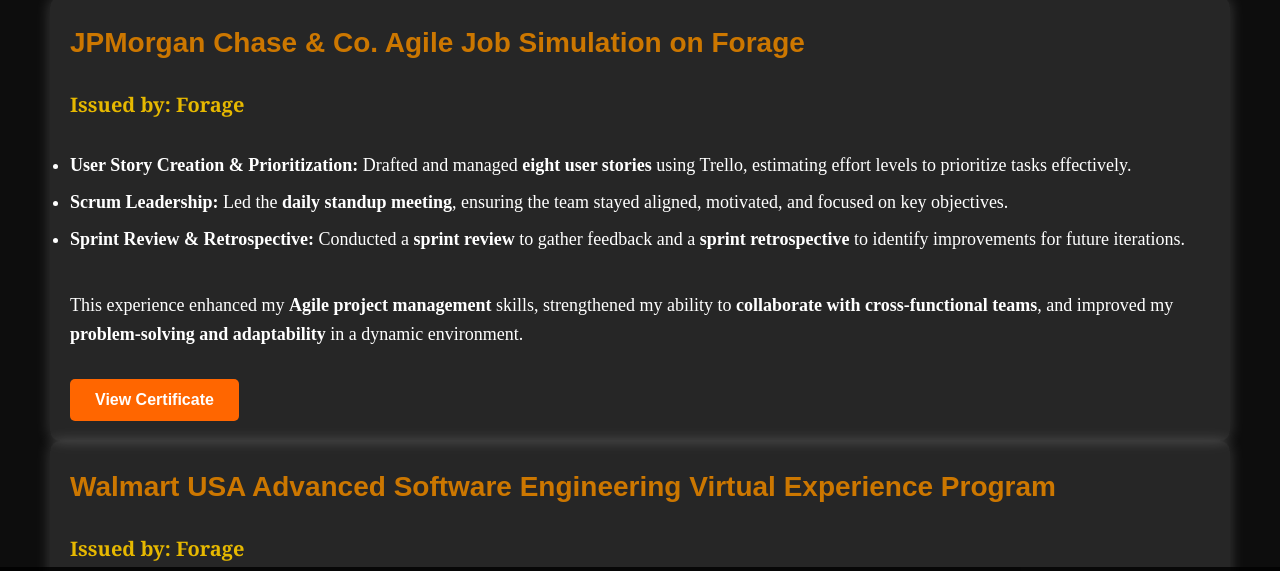
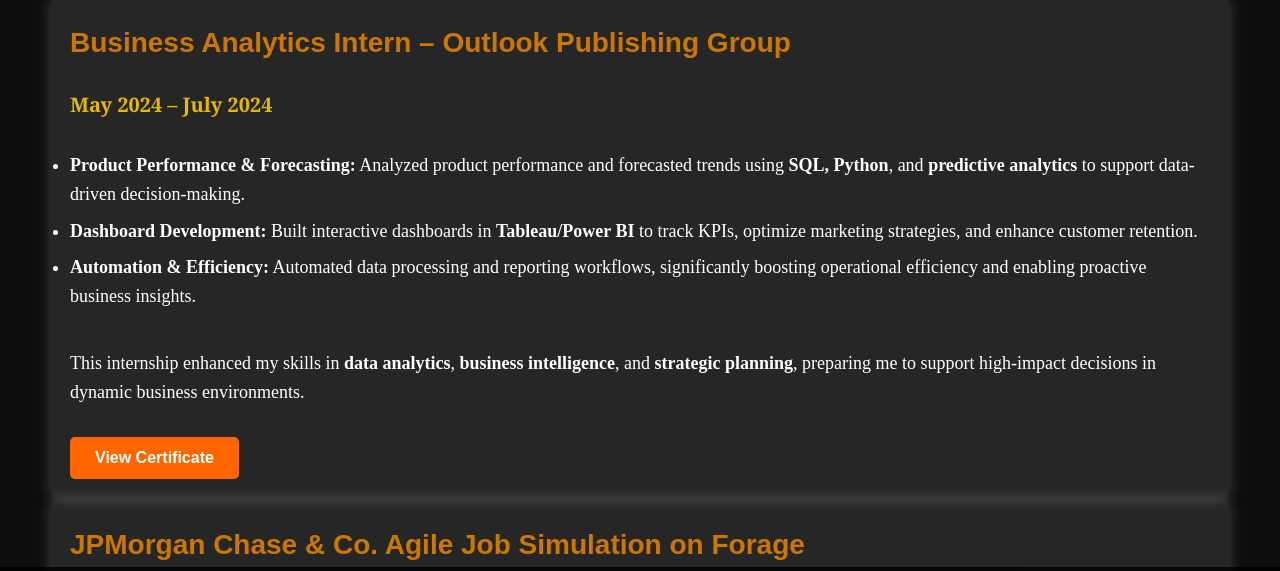
Before and after one commit to aneeshrajdonthi/PORTFOLIO, a plain HTML site: page certifications.html in a window 1280 px wide. Shown: the part 159-730 px from the top of the page. Drawn offline with Linux system fonts and the light colour scheme.

Commit message:
Update certifications.html

```diff
--- a/certifications.html
+++ b/certifications.html
@@ -24,7 +24,28 @@
         <h2>Certifications</h2>
         <div class="certifications-container">
 
-            <!-- Certification 1 -->
+
+<!-- Certification 1 -->
+            <div class="certification">
+
+                <h3>Business Analytics Intern – Outlook Publishing Group</h3>
+    <p><strong style="color: #e6b800; font-size: 20px; font-family: 'Georgia', serif;">May 2024 – July 2024</strong></p>
+
+    <ul>
+        <li><strong>Product Performance & Forecasting:</strong> Analyzed product performance and forecasted trends using <strong>SQL, Python</strong>, and <strong>predictive analytics</strong> to support data-driven decision-making.</li>
+        <li><strong>Dashboard Development:</strong> Built interactive dashboards in <strong>Tableau/Power BI</strong> to track KPIs, optimize marketing strategies, and enhance customer retention.</li>
+        <li><strong>Automation & Efficiency:</strong> Automated data processing and reporting workflows, significantly boosting operational efficiency and enabling proactive business insights.</li>
+    </ul>
+    <p>This internship enhanced my skills in <strong>data analytics</strong>, <strong>business intelligence</strong>, and <strong>strategic planning</strong>, preparing me to support high-impact decisions in dynamic business environments.</p>
+
+	<a href="images/Outlook Certificate Aneesh.pdf" target="_blank" class="certificate-btn">View Certificate</a>
+
+
+</div>
+
+
+
+            <!-- Certification 2 -->
             <div class="certification">
 
                 <h3>JPMorgan Chase & Co. Agile Job Simulation on Forage</h3>
@@ -41,7 +62,7 @@
 
             </div>
 
-            <!-- Certification 2 -->
+            <!-- Certification 3 -->
             <div class="certification">
 
                 <h3>Walmart USA Advanced Software Engineering Virtual Experience Program</h3>
@@ -57,7 +78,7 @@
                 <a href="images/Walmart.pdf" target="_blank" class="certificate-btn">View Certificate</a>
             </div>
 
-            <!-- Certification 3 -->
+            <!-- Certification 4 -->
             <div class="certification">
 
                 <h3>Cognizant Artificial Intelligence Job Simulation</h3>
@@ -72,7 +93,7 @@
                 <a href="images/Cognizant.pdf" target="_blank" class="certificate-btn">View Certificate</a>
             </div>
 
-            <!-- Certification 4 -->
+            <!-- Certification 5 -->
             <div class="certification">
 
                 <h3>Tata Data Visualization: Empowering Business with Effective Insights Job Simulation</h3>
```
